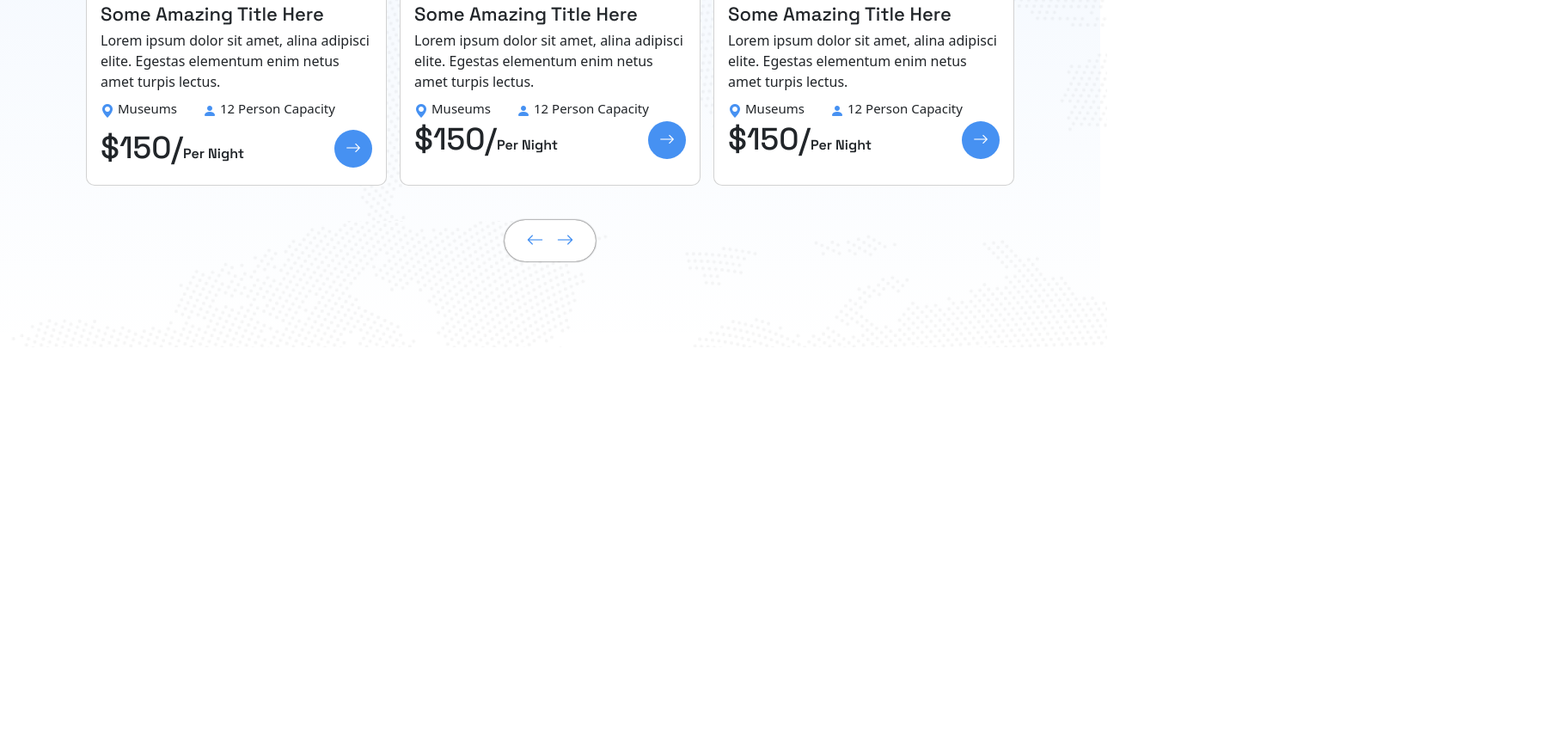
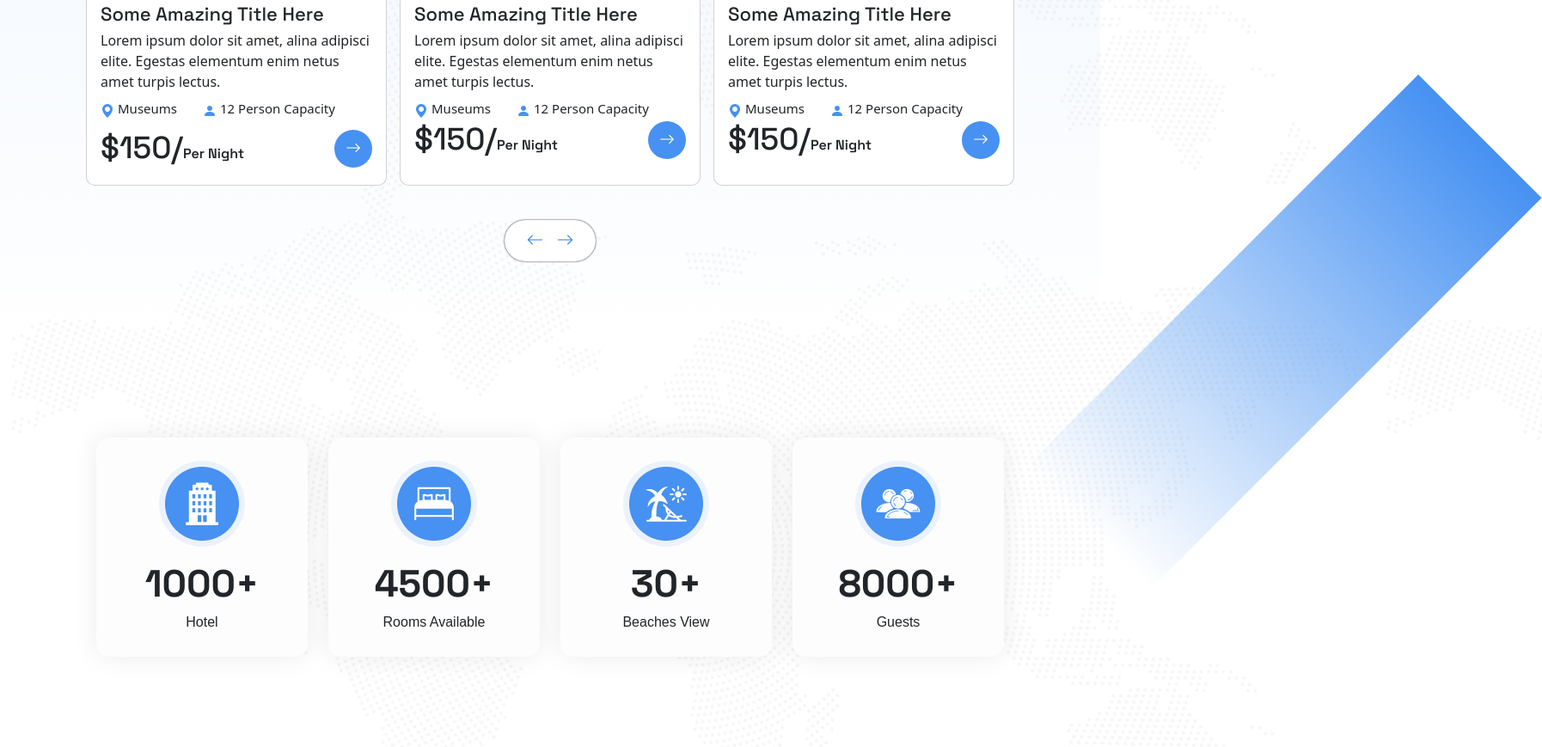
Before and after one commit to sajib-bd/travelsy, a website: page index.html in a window 1280 px wide. Shown: the part 2041-2910 px from the top of the page at 86% size, 1794 px wide, since content can reach past the window. Before the commit the page ends 2445 px from the top, so only its background shows below. Drawn offline with nearby package versions, Linux system fonts and the light colour scheme; a web font is replaced by a local one.

Commit message:
Counter Portion

```diff
--- a/index.html
+++ b/index.html
@@ -295,8 +295,34 @@
       </div>
     </section>
 
+    <!-- Rectangle Overlay -->
+    <div class="container overlay">
+      <span></span>
+    </div>
+
     <!-- counter -->
-    <section class="counter"></section>
+    <section class="counter container p-5 .section-gap">
+          <div class="counter-boxes">
+            <img src="/travelsy/src/assets/image/Building Icon.png" alt="Building Icon">
+            <h1>1000+</h1>
+            <h6>Hotel</h6>
+          </div>
+          <div class="counter-boxes">
+            <img src="/travelsy/src/assets/image/Bed Icon.png" alt="Bed Icon">
+            <h1>4500+</h1>
+            <h6>Rooms Available</h6>
+          </div>
+          <div class="counter-boxes">
+            <img src="/travelsy/src/assets/image/Beach Icon.png" alt="Beach Icon">
+            <h1>30+</h1>
+            <h6>Beaches View</h6>
+          </div>
+          <div class="counter-boxes">
+            <img src="/travelsy/src/assets/image/Guest Icon.png" alt="Guest Icon">
+            <h1>8000+</h1>
+            <h6>Guests</h6>
+          </div>
+    </section>
 
     <!-- hotel placing -->
     <section class="hotel-placing"></section>
--- a/src/assets/css/style.css
+++ b/src/assets/css/style.css
@@ -336,3 +336,73 @@ body {
   cursor: pointer;
 }
 /* =================Hotel Booking End====================== */
+
+
+/* =================Hotel Counter Start====================== */
+
+.counter{
+  position: relative;
+  width: 100%;
+  height: 455px;
+  margin: 5px auto;
+  display: flex;
+  justify-content:center;
+  align-items: center;
+}
+.counter .counter-boxes h1{
+  font-family: "Space Grotesk", sans-serif;
+  font-weight: 700;
+  font-size: 44px;
+  line-height: 54px;
+}
+
+.counter .counter-boxes h6{
+  font-family: "Mulish", sans-serif;
+  font-weight: 200;
+  font-size: 16px;
+  line-height: 26px;
+  margin-bottom: 8px;
+
+}
+
+
+.counter .counter-boxes img {
+  width: 100px;
+  height: 100px;
+  margin-top: 8px;
+  margin-bottom: 16px;
+}
+.counter .counter-boxes {
+  width: 255px;
+  height: 255px;
+  margin: 12px;
+  background: #fdfdfd;
+  align-items: center;
+  display: flex;
+  justify-content: center;
+  flex-direction: column;
+  box-shadow: 0px 0px 30px 0px #00000014;
+  border-radius: 15px;
+  align-self: center;
+}
+
+.counter .counter-boxes:hover{
+  background: #c8defb;
+  transition: ease-in 0.5s;
+}
+
+
+.overlay span{
+  z-index: -5;
+  position: absolute;
+  top: 2104.74px;
+  left: 1392.22px;
+  width: 203.29px;
+  height: 645.66px;
+  /* transform: rotate(135deg); */
+  transform: rotate(45deg);
+  background: linear-gradient(180deg, #4691F2 0%, rgba(70, 145, 242, 0) 100%);
+}
+
+
+/* =================Hotel Counter End====================== */
```
Also changed, not shown: src/assets/image/Beach Icon.png (added), src/assets/image/Bed Icon.png (added), src/assets/image/Building Icon.png (added), src/assets/image/Guest Icon.png (added), src/assets/image/Rectangle 14327.png (added).
